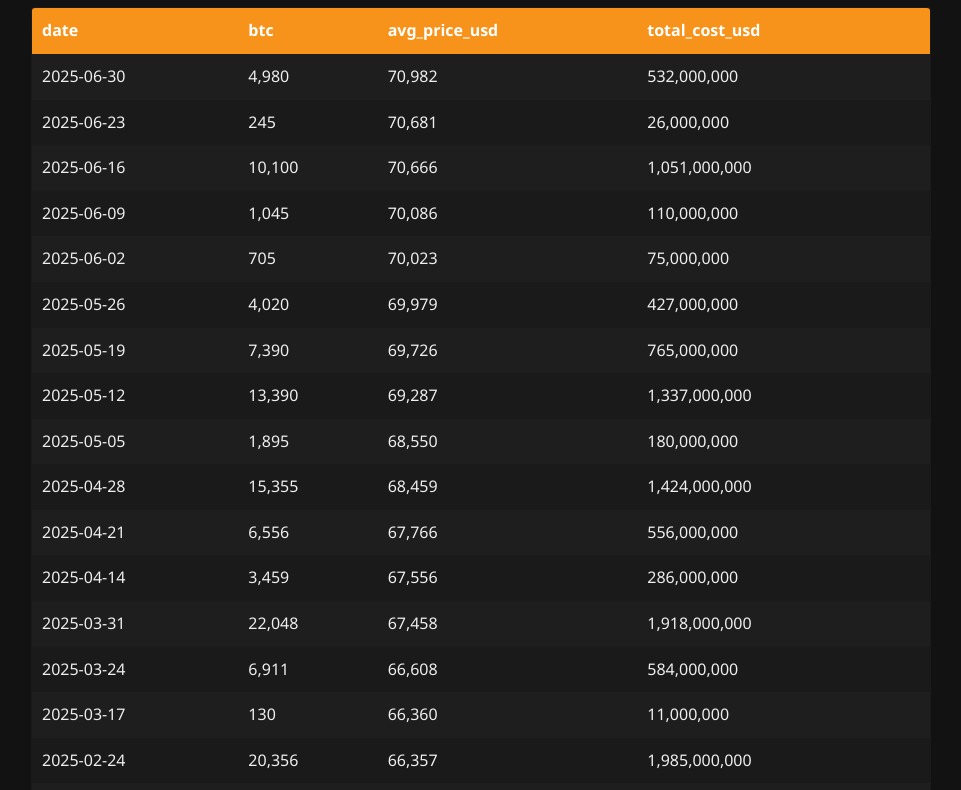
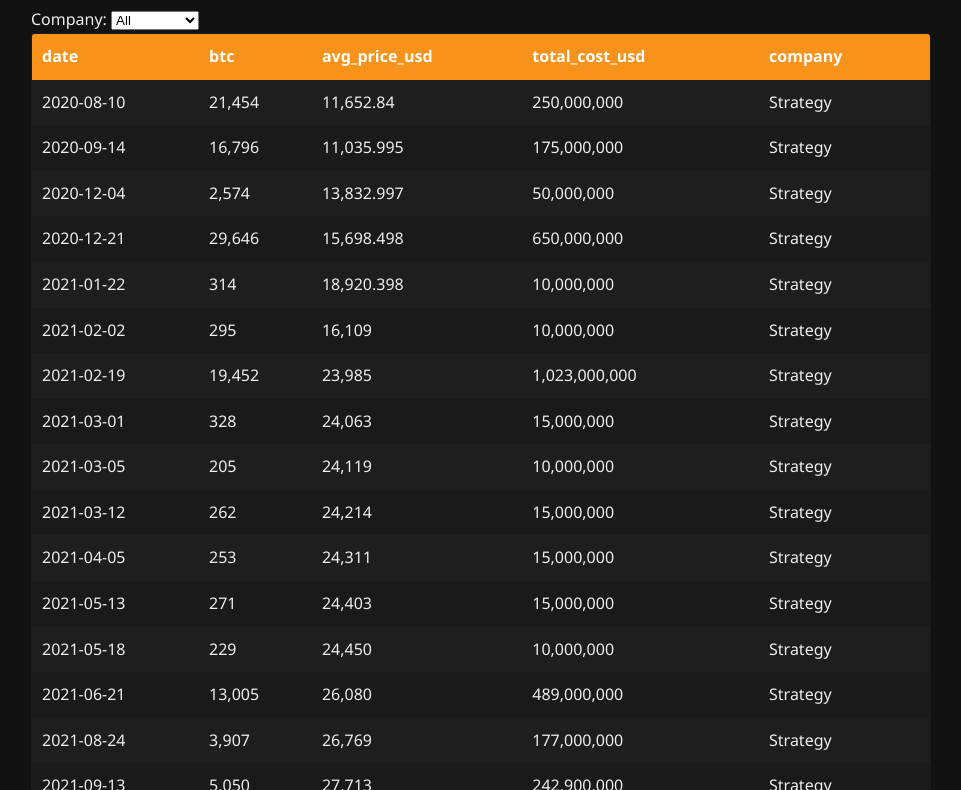
Before and after one commit to jaderiverstokes/flow, a plain HTML site: page site/index.html in a window 1280 px wide. Shown: the part 138-928 px from the top of the page, without its empty margins (159-1120 px from the left). Drawn offline with Linux system fonts and the light colour scheme.

Commit message:
Combine tables with company filter

```diff
--- a/site/index.html
+++ b/site/index.html
@@ -51,27 +51,51 @@
 </head>
 <body>
 <div class="container">
-  <h1>Strategy Purchases</h1>
-  <table id="strategy"></table>
-  <h1>Metaplanet Purchases</h1>
-  <table id="metaplanet"></table>
+  <h1>Bitcoin Treasury Purchases</h1>
+  <label for="companyFilter">Company:</label>
+  <select id="companyFilter">
+    <option value="All">All</option>
+  </select>
+  <table id="purchases"></table>
 </div>
 <script>
 fetch('data.json')
   .then(r => r.json())
   .then(data => {
-    function render(tableId, rows) {
-      const table = document.getElementById(tableId);
-      if (!rows.length) { table.innerHTML = '<tr><td>No data</td></tr>'; return; }
-      const headers = Object.keys(rows[0]);
-      function format(value) {
-        return typeof value === 'number' ? value.toLocaleString() : value;
+    const rows = [
+      ...data.strategy.map(r => ({...r, company: 'Strategy'})),
+      ...data.metaplanet.map(r => ({...r, company: 'Metaplanet'}))
+    ];
+    rows.sort((a, b) => new Date(a.date) - new Date(b.date));
+
+    const filter = document.getElementById('companyFilter');
+    Array.from(new Set(rows.map(r => r.company))).forEach(name => {
+      const opt = document.createElement('option');
+      opt.value = name;
+      opt.textContent = name;
+      filter.appendChild(opt);
+    });
+
+    const table = document.getElementById('purchases');
+
+    function format(value) {
+      return typeof value === 'number' ? value.toLocaleString() : value;
+    }
+
+    function render() {
+      const company = filter.value;
+      const visible = company === 'All' ? rows : rows.filter(r => r.company === company);
+      if (!visible.length) {
+        table.innerHTML = '<tr><td>No data</td></tr>';
+        return;
       }
+      const headers = Object.keys(visible[0]);
       table.innerHTML = '<tr>' + headers.map(h => '<th>' + h + '</th>').join('') + '</tr>' +
-        rows.map(r => '<tr>' + headers.map(h => '<td>' + format(r[h]) + '</td>').join('') + '</tr>').join('');
+        visible.map(r => '<tr>' + headers.map(h => '<td>' + format(r[h]) + '</td>').join('') + '</tr>').join('');
     }
-    render('strategy', data.strategy.slice().reverse());
-    render('metaplanet', data.metaplanet);
+
+    filter.addEventListener('change', render);
+    render();
   });
 </script>
 </body>
```
Also changed, not shown: README.md.
